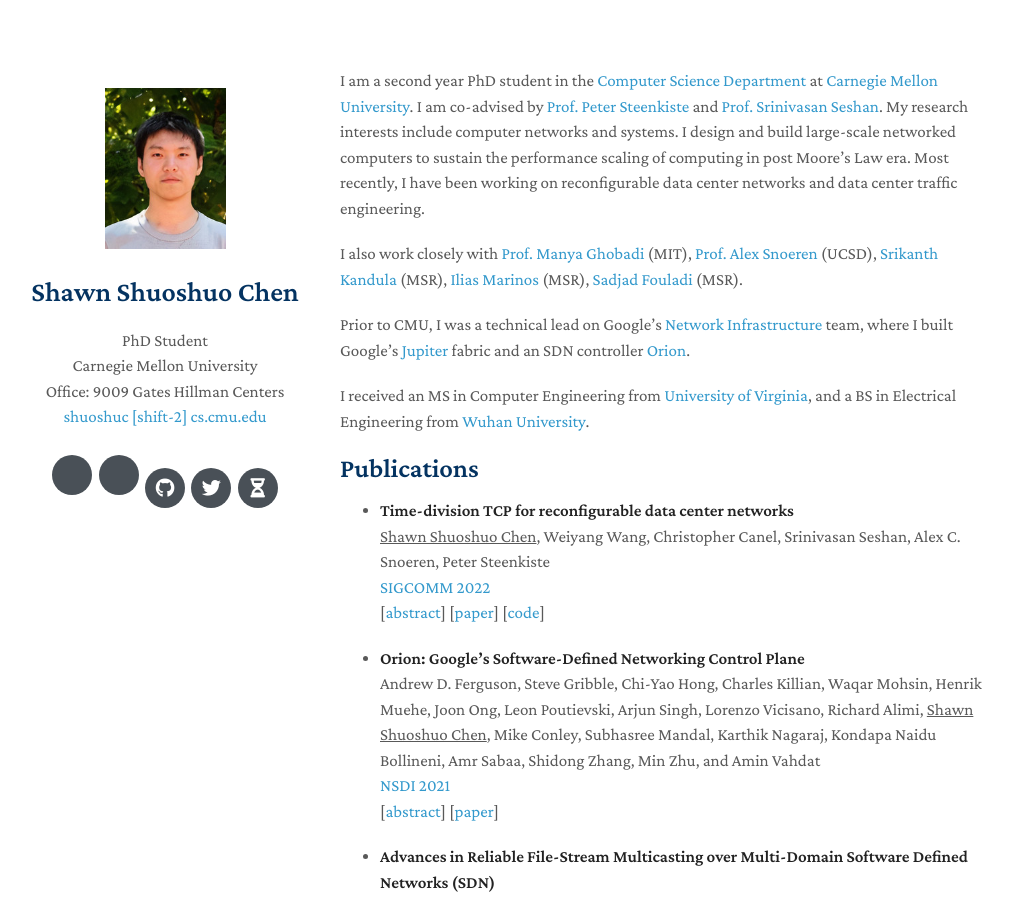
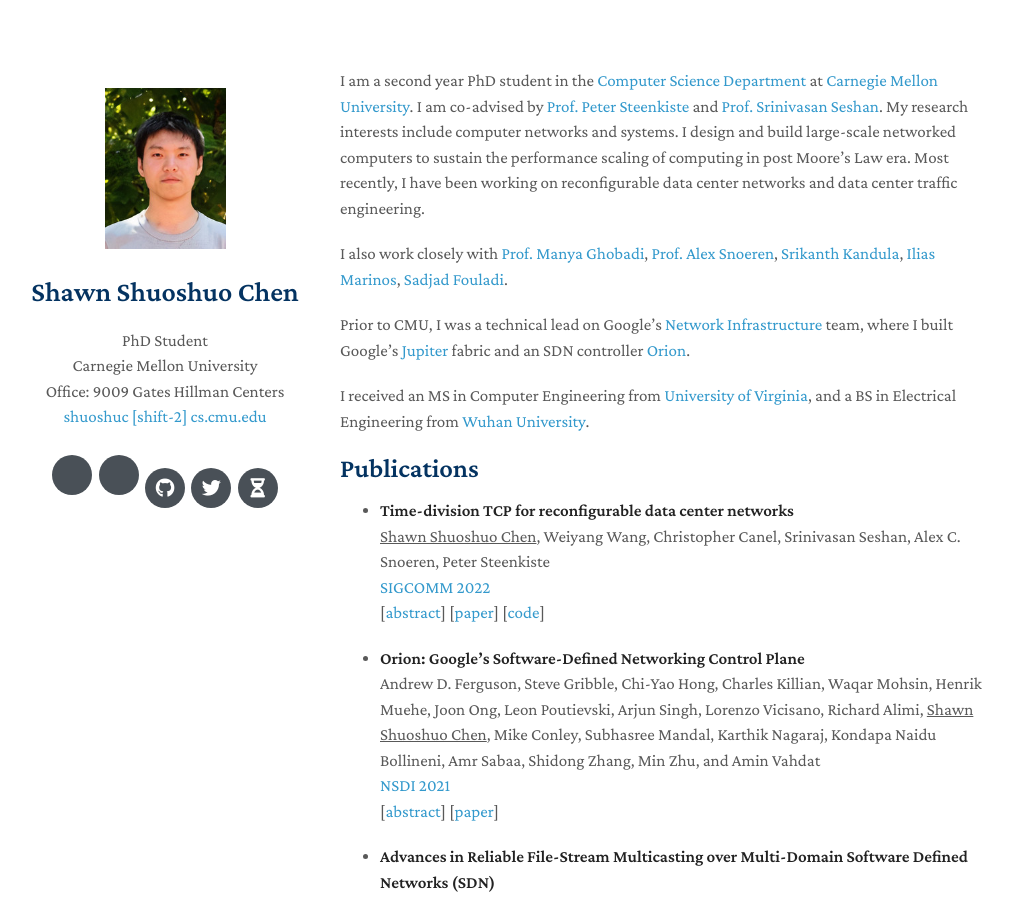
Before and after one commit to shuoshuc/homepage, a Jekyll site: the page built from index.md, in a window 1280 px wide and 900 px high. Shown: the whole window, without its empty margins (130-1143 px from the left). Built offline with Jekyll 4.4.1, drawn with Linux system fonts in a browser that asks for light colours; nearby versions of some CDN libraries; a style sheet for code colours, icons or effects is not loaded.

Commit message:
Update index.md

```diff
--- a/index.md
+++ b/index.md
@@ -4,7 +4,7 @@ layout: homepage
 
 I am a second year PhD student in the [Computer Science Department](https://www.csd.cs.cmu.edu/) at [Carnegie Mellon University](https://www.cmu.edu/). I am co-advised by [Prof. Peter Steenkiste](https://www.cs.cmu.edu/~prs/) and [Prof. Srinivasan Seshan](http://www.cs.cmu.edu/~srini/). My research interests include computer networks and systems. I design and build large-scale networked computers to sustain the performance scaling of computing in post Moore's Law era. Most recently, I have been working on reconfigurable data center networks and data center traffic engineering.
 
-I also work closely with [Prof. Manya Ghobadi](https://people.csail.mit.edu/ghobadi/) (MIT), [Prof. Alex Snoeren](https://cseweb.ucsd.edu/~snoeren/) (UCSD), [Srikanth Kandula](https://www.microsoft.com/en-us/research/people/srikanth/) (MSR), [Ilias Marinos](https://www.microsoft.com/en-us/research/people/ilmarino/) (MSR), [Sadjad Fouladi](https://sadjad.org/) (MSR).
+I also work closely with [Prof. Manya Ghobadi](https://people.csail.mit.edu/ghobadi/), [Prof. Alex Snoeren](https://cseweb.ucsd.edu/~snoeren/), [Srikanth Kandula](https://www.microsoft.com/en-us/research/people/srikanth/), [Ilias Marinos](https://www.microsoft.com/en-us/research/people/ilmarino/), [Sadjad Fouladi](https://sadjad.org/).
 
 Prior to CMU, I was a technical lead on Google's [Network Infrastructure](https://research.google/teams/network-systems/) team, where I built Google's [Jupiter](https://research.google/pubs/pub51587/) fabric and an SDN controller [Orion](https://research.google/pubs/pub50245/).
 
```
